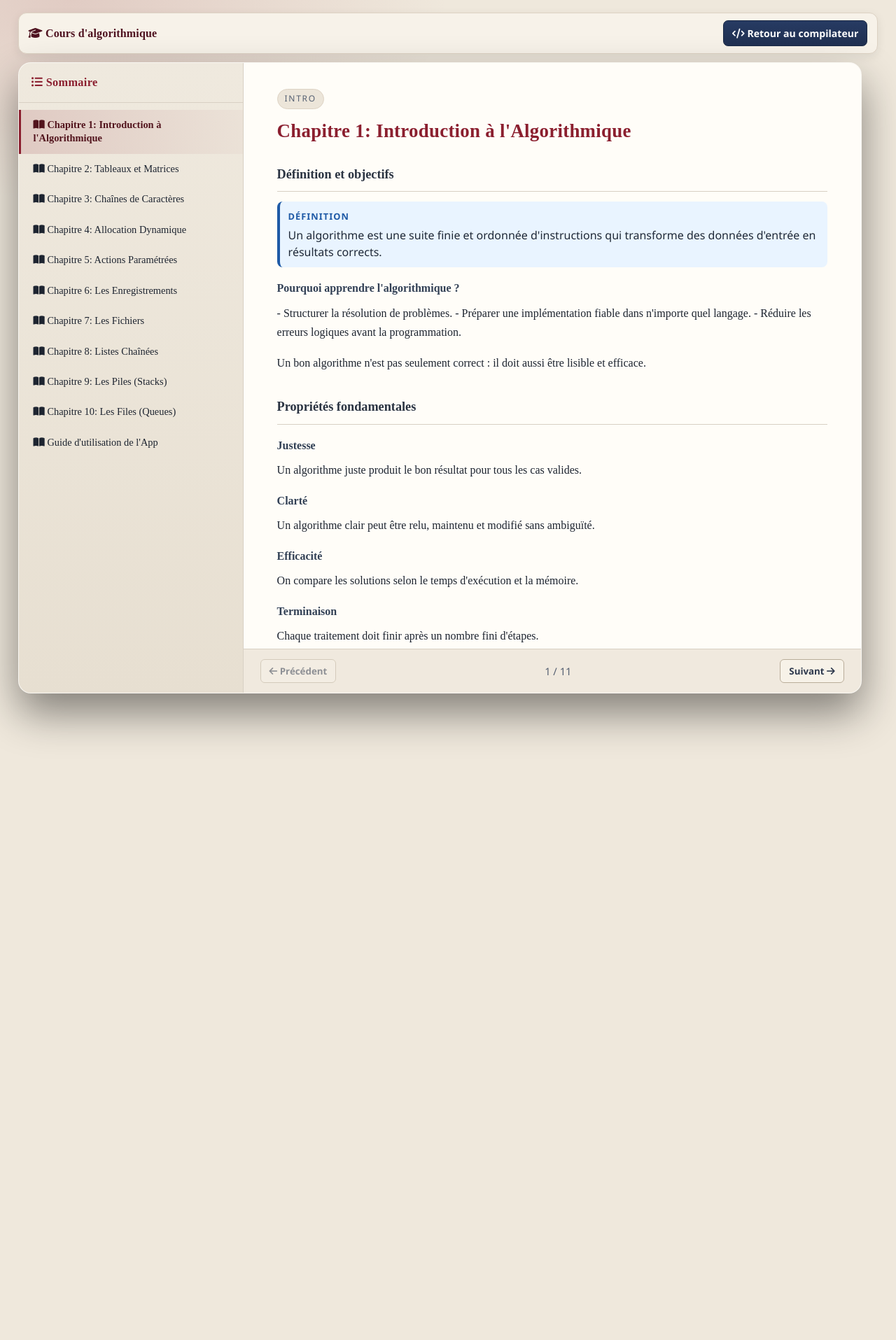
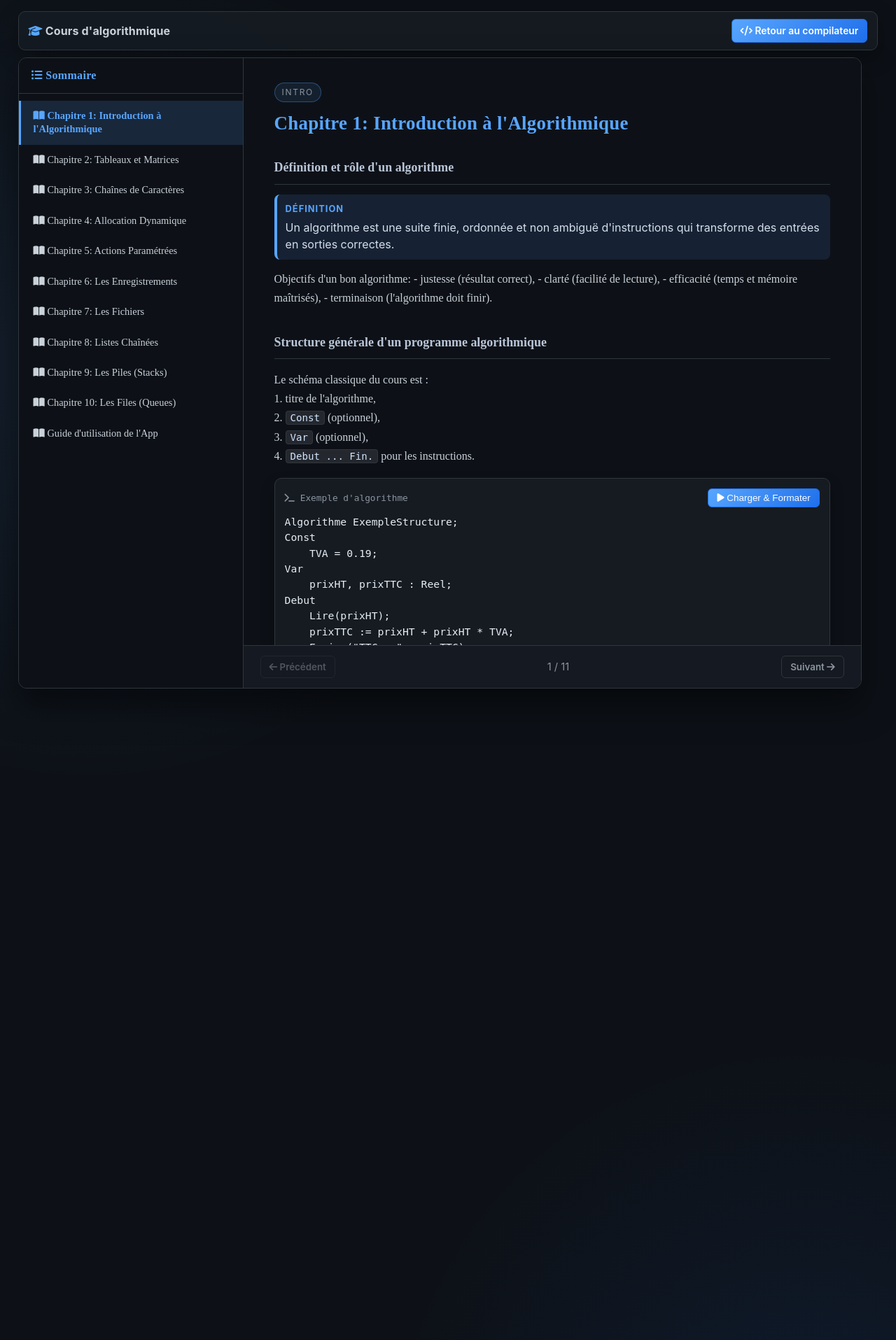
Before and after one commit to hosniadilemp-a11y/Algorithemic_language_compiler, a Flask app: page /course in a window 1280 px wide. Shown: the top 1915 px of the page at 70% size. Run offline with Flask 3, Linux system fonts and the light colour scheme.

```diff
--- a/requirements.txt
+++ b/requirements.txt
@@ -1,3 +1,4 @@
 ply
 flask
 requests
+gunicorn
--- a/src/web/app.py
+++ b/src/web/app.py
@@ -629,4 +629,5 @@ def send_input():
 
 
 if __name__ == '__main__':
-    app.run(debug=True, port=5000, use_reloader=False)
+    port = int(os.environ.get("PORT", 5000))
+    app.run(debug=True, host='0.0.0.0', port=port, use_reloader=False)
--- a/src/web/static/course-styles.css
+++ b/src/web/static/course-styles.css
@@ -1,69 +1,75 @@
-/* Algo Course Section Styling - Professional editorial look */
+/* Algo Course Styling - aligned with compiler dark palette */
 
 :root {
-    --course-bg-overlay: rgba(8, 11, 15, 0.82);
-    --course-surface: #f6f2eb;
-    --course-paper: #fffdf8;
-    --course-ink: #1d2430;
-    --course-muted: #556072;
-    --course-line: #d8d0c4;
-    --course-accent: #8b1f2f;
-    --course-accent-soft: #e6c8cd;
-    --course-code-bg: #1f2530;
-    --course-code-ink: #f6f8ff;
+    --course-bg-overlay: rgba(13, 17, 23, 0.96);
+    --course-surface: rgba(22, 27, 34, 0.94);
+    --course-paper: #0d1117;
+    --course-ink: #c9d1d9;
+    --course-muted: #8b949e;
+    --course-line: #30363d;
+    --course-accent: #58a6ff;
+    --course-accent-soft: rgba(88, 166, 255, 0.15);
+    --course-code-bg: #161b22;
+    --course-code-ink: #e6edf3;
 }
 
 .course-standalone-body {
     margin: 0;
     min-height: 100vh;
     background:
-        radial-gradient(900px 480px at 8% 0%, rgba(139, 31, 47, 0.14), transparent 60%),
-        radial-gradient(760px 440px at 100% 100%, rgba(25, 52, 95, 0.12), transparent 58%),
-        #efe8dc;
+        radial-gradient(circle at 10% 20%, rgba(88, 166, 255, 0.10) 0%, transparent 25%),
+        radial-gradient(circle at 90% 80%, rgba(31, 111, 235, 0.10) 0%, transparent 25%),
+        #0d1117;
+    color: var(--course-ink);
 }
 
 .course-page-shell {
     width: min(1380px, 96vw);
-    margin: 18px auto 20px;
+    margin: 16px auto 18px;
 }
 
 .course-page-topbar {
     display: flex;
     justify-content: space-between;
     align-items: center;
-    margin-bottom: 12px;
+    margin-bottom: 10px;
     padding: 10px 14px;
-    border: 1px solid #ddd2c3;
-    border-radius: 12px;
-    background: #f7f2e9;
-    box-shadow: 0 4px 14px rgba(28, 34, 44, 0.08);
+    border: 1px solid var(--course-line);
+    border-radius: 10px;
+    background: rgba(22, 27, 34, 0.90);
+    box-shadow: 0 10px 28px rgba(0, 0, 0, 0.35);
 }
 
 .course-page-brand {
-    color: #4f1220;
+    color: var(--course-ink);
     font-weight: 700;
     letter-spacing: 0.01em;
     font-size: 1rem;
+    font-family: 'Inter', 'Segoe UI', Arial, sans-serif;
+}
+
+.course-page-brand i {
+    color: var(--course-accent);
 }
 
 .course-back-btn {
     text-decoration: none;
-    background: linear-gradient(180deg, #273b63 0%, #1f2f50 100%);
-    border: 1px solid #1a2945;
+    background: linear-gradient(135deg, #58a6ff, #1f6feb);
+    border: 1px solid #1f6feb;
     color: #fff;
     padding: 8px 12px;
-    border-radius: 7px;
-    font-family: "Segoe UI", "Helvetica Neue", Arial, sans-serif;
-    font-size: 0.88rem;
+    border-radius: 6px;
+    font-family: 'Inter', 'Segoe UI', Arial, sans-serif;
+    font-size: 0.87rem;
     font-weight: 600;
 }
 
 .course-back-btn:hover {
-    filter: brightness(1.07);
+    filter: brightness(1.08);
 }
 
 .course-standalone-container {
-    height: min(900px, calc(100vh - 96px));
+    height: min(900px, calc(100vh - 90px));
 }
 
 .course-overlay {
@@ -72,8 +78,8 @@
     width: 100%;
     height: 100%;
     background:
-        radial-gradient(1200px 600px at 10% 15%, rgba(139, 31, 47, 0.2), transparent 60%),
-        radial-gradient(900px 500px at 90% 80%, rgba(35, 56, 90, 0.2), transparent 55%),
+        radial-gradient(circle at 10% 20%, rgba(88, 166, 255, 0.10) 0%, transparent 20%),
+        radial-gradient(circle at 90% 80%, rgba(31, 111, 235, 0.10) 0%, transparent 20%),
         var(--course-bg-overlay);
     backdrop-filter: blur(8px);
     z-index: 2000;
@@ -81,32 +87,30 @@
     justify-content: center;
     align-items: center;
     color: var(--course-ink);
-    font-family: "Merriweather", "Georgia", "Times New Roman", serif;
+    font-family: 'Inter', 'Segoe UI', Arial, sans-serif;
 }
 
 .course-container {
     width: min(1320px, 94vw);
     height: min(900px, 92vh);
     background: var(--course-surface);
-    border: 1px solid rgba(255, 255, 255, 0.35);
-    border-radius: 18px;
+    border: 1px solid var(--course-line);
+    border-radius: 12px;
     display: flex;
     overflow: hidden;
-    box-shadow:
-        0 28px 60px rgba(0, 0, 0, 0.45),
-        inset 0 1px 0 rgba(255, 255, 255, 0.6);
+    box-shadow: 0 24px 48px rgba(0, 0, 0, 0.5);
 }
 
 .course-sidebar {
     width: 320px;
-    background: linear-gradient(180deg, #efe9de 0%, #e7dfd1 100%);
+    background: #0d1117;
     border-right: 1px solid var(--course-line);
     display: flex;
     flex-direction: column;
 }
 
 .course-sidebar-header {
-    padding: 18px 18px;
+    padding: 16px 18px;
     border-bottom: 1px solid var(--course-line);
     display: flex;
     justify-content: space-between;
@@ -115,7 +119,7 @@
 
 .course-sidebar-header h4 {
     margin: 0;
-    font-size: 1.02rem;
+    font-size: 1rem;
     color: var(--course-accent);
     letter-spacing: 0.02em;
 }
@@ -137,13 +141,13 @@
 }
 
 .course-chapter-item:hover {
-    background: rgba(139, 31, 47, 0.08);
+    background: rgba(88, 166, 255, 0.08);
 }
 
 .course-chapter-item.active {
-    background: linear-gradient(90deg, rgba(139, 31, 47, 0.15), rgba(139, 31, 47, 0.03));
+    background: rgba(88, 166, 255, 0.15);
     border-left-color: var(--course-accent);
-    color: #52141d;
+    color: var(--course-accent);
     font-weight: 700;
 }
 
@@ -156,9 +160,9 @@
 
 .course-content {
     flex: 1;
-    padding: 36px 48px;
+    padding: 34px 44px;
     overflow-y: auto;
-    line-height: 1.72;
+    line-height: 1.7;
 }
 
 .course-content h1,
@@ -166,17 +170,17 @@
     color: var(--course-accent);
     margin-top: 0;
     margin-bottom: 0.2rem;
-    font-size: clamp(1.6rem, 2.1vw, 2.1rem);
+    font-size: clamp(1.58rem, 2.1vw, 2.05rem);
     letter-spacing: 0.01em;
 }
 
 .course-content h3 {
-    color: #2a3342;
+    color: #b9c5d7;
     border-bottom: 1px solid var(--course-line);
     padding-bottom: 8px;
     margin-top: 24px;
     margin-bottom: 14px;
-    font-size: 1.14rem;
+    font-size: 1.12rem;
 }
 
 .course-text {
@@ -188,18 +192,18 @@
 }
 
 .course-h4 {
-    color: #324055;
+    color: #9eb2cd;
     font-size: 1rem;
     margin: 16px 0 8px;
 }
 
 .course-inline-code {
-    background: #eee8df;
-    border: 1px solid #e0d8cc;
-    color: #3b2f1f;
+    background: rgba(240, 246, 252, 0.10);
+    border: 1px solid var(--course-line);
+    color: #d2e5ff;
     padding: 1px 6px;
     border-radius: 4px;
-    font-family: "Consolas", "Cascadia Code", monospace;
+    font-family: 'Cascadia Code', 'Fira Code', monospace;
     font-size: 0.88em;
 }
 
@@ -208,7 +212,7 @@
     border-left: 4px solid;
     border-radius: 8px;
     padding: 10px 12px;
-    font-family: "Segoe UI", "Helvetica Neue", Arial, sans-serif;
+    font-family: 'Inter', 'Segoe UI', Arial, sans-serif;
 }
 
 .course-callout-title {
@@ -221,35 +225,35 @@
 
 .course-callout p {
     margin: 0;
-    color: #1f2937;
+    color: #d5deeb;
     line-height: 1.5;
 }
 
 .course-callout-def {
-    background: #e9f4ff;
-    border-left-color: #1f5aa6;
+    background: rgba(88, 166, 255, 0.12);
+    border-left-color: #58a6ff;
 }
 
 .course-callout-def .course-callout-title {
-    color: #1f5aa6;
+    color: #58a6ff;
 }
 
 .course-callout-alert {
-    background: #fdebec;
-    border-left-color: #9f1528;
+    background: rgba(248, 81, 73, 0.12);
+    border-left-color: #f85149;
 }
 
 .course-callout-alert .course-callout-title {
-    color: #9f1528;
+    color: #f85149;
 }
 
 .course-callout-note {
-    background: #fff6df;
-    border-left-color: #946200;
+    background: rgba(210, 153, 34, 0.15);
+    border-left-color: #d29922;
 }
 
 .course-callout-note .course-callout-title {
-    color: #946200;
+    color: #d29922;
 }
 
 .course-section {
@@ -258,12 +262,12 @@
 
 .course-code-block {
     background: var(--course-code-bg);
-    border: 1px solid #3a4354;
+    border: 1px solid var(--course-line);
     border-radius: 10px;
     padding: 14px;
     margin: 18px 0;
-    box-shadow: 0 10px 18px rgba(18, 22, 29, 0.35);
-    font-family: "Consolas", "Cascadia Code", monospace;
+    box-shadow: 0 10px 18px rgba(0, 0, 0, 0.35);
+    font-family: 'Cascadia Code', 'Fira Code', monospace;
 }
 
 .course-code-header {
@@ -272,7 +276,7 @@
     align-items: center;
     margin-bottom: 10px;
     font-size: 0.8rem;
-    color: #d0d8e6;
+    color: #8b949e;
 }
 
 .course-code-body {
@@ -285,14 +289,14 @@
 
 .course-header-meta {
     display: inline-block;
-    font-family: "Segoe UI", "Helvetica Neue", Arial, sans-serif;
+    font-family: 'Inter', 'Segoe UI', Arial, sans-serif;
     font-size: 0.75rem;
     color: var(--course-muted);
     text-transform: uppercase;
     letter-spacing: 0.14em;
     margin-bottom: 8px;
-    background: #ece5d9;
-    border: 1px solid #ddd2c3;
+    background: rgba(88, 166, 255, 0.10);
+    border: 1px solid rgba(88, 166, 255, 0.35);
     border-radius: 999px;
     padding: 3px 10px;
 }
@@ -302,9 +306,9 @@
 }
 
 .course-exec-btn {
-    background: linear-gradient(180deg, #9f2839 0%, #7f1f2d 100%);
+    background: linear-gradient(135deg, #58a6ff, #1f6feb);
     color: #fff;
-    border: 1px solid #6f1523;
+    border: 1px solid #1f6feb;
     padding: 5px 12px;
     border-radius: 6px;
     cursor: pointer;
@@ -323,24 +327,29 @@
     display: flex;
     justify-content: space-between;
     align-items: center;
-    background: #f0e9de;
+    background: rgba(22, 27, 34, 0.92);
 }
 
 .course-pagination {
     color: var(--course-muted);
     font-size: 0.92rem;
-    font-family: "Segoe UI", "Helvetica Neue", Arial, sans-serif;
+    font-family: 'Inter', 'Segoe UI', Arial, sans-serif;
 }
 
 .btn.secondary {
-    border: 1px solid #b9ad99;
-    background: #f7f2e8;
-    color: #2f3a4e;
+    border: 1px solid var(--course-line);
+    background: transparent;
+    color: var(--course-muted);
     padding: 7px 12px;
     border-radius: 6px;
-    font-family: "Segoe UI", "Helvetica Neue", Arial, sans-serif;
+    font-family: 'Inter', 'Segoe UI', Arial, sans-serif;
     font-weight: 600;
     cursor: pointer;
+}
+
+.btn.secondary:hover {
+    background: var(--course-line);
+    color: var(--course-ink);
 }
 
 .btn.secondary:disabled {
@@ -371,7 +380,7 @@
 
 .course-content::-webkit-scrollbar-thumb,
 .course-outline::-webkit-scrollbar-thumb {
-    background: #c9bba7;
+    background: #30363d;
     border-radius: 12px;
 }
 
--- a/src/web/static/script.js
+++ b/src/web/static/script.js
@@ -167,7 +167,7 @@ document.addEventListener('DOMContentLoaded', () => {
             }
         });
 
-        editor.setSize("100%", "100%");
+        editor.setSize("100%", null); // Let flex handle height
 
         // If code was requested from the standalone course page, inject it on load.
         try {
--- a/src/web/static/style.css
+++ b/src/web/static/style.css
@@ -303,7 +303,8 @@ header {
 
 /* CodeMirror Customization */
 .CodeMirror {
-    height: 100%;
+    flex: 1;
+    height: auto !important;
     font-family: 'Fira Code', 'Consolas', monospace;
     font-size: 14px;
     line-height: 1.6;
```
Also changed, not shown: render.yaml (added, +12 -0 lines), src/web/static/course-chapters/chapter-1-intro.json (+48 -13 lines), src/web/static/course-chapters/chapter-2-tableaux.json (+40 -13 lines), src/web/static/course-chapters/chapter-3-chaines.json (+33 -13 lines), src/web/static/course-chapters/chapter-6-enregistrements.json (+39 -29 lines), README_DEPLOY.md (added), 2 other files.
